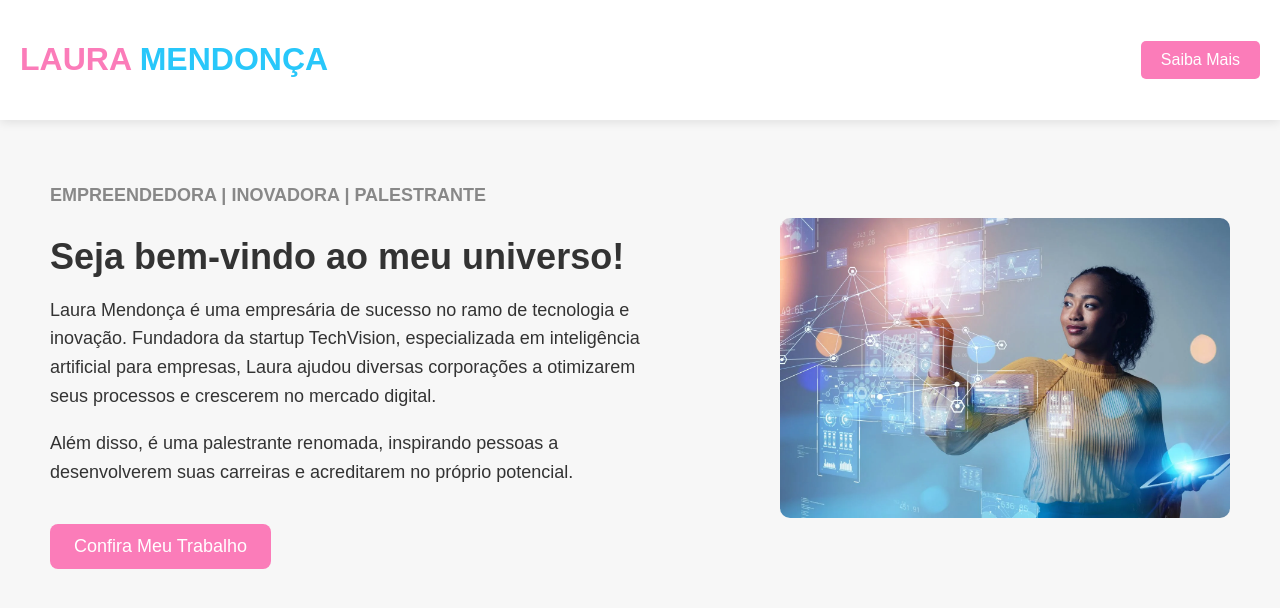
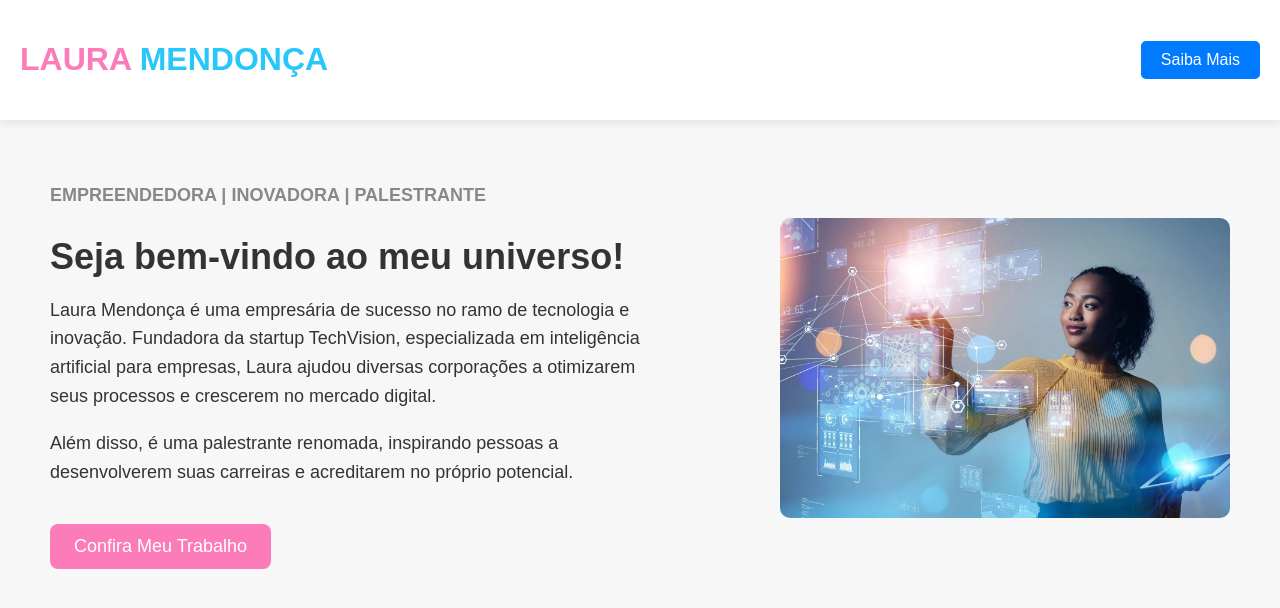
Before and after one commit to gustavoop145/WebMobile, a plain HTML site: page WebMobile/index.html in a window 1280 px wide. Drawn offline with Linux system fonts and the light colour scheme.

Commit message:
index.html

```diff
--- a/WebMobile/index.html
+++ b/WebMobile/index.html
@@ -6,11 +6,21 @@
     <meta name="viewport" content="width=device-width, initial-scale=1.0">
     <title>Laura Mendonça</title>
     <link rel="stylesheet" href="style.css">
+    <style>
+        .button_SaibaMais {
+            padding: 10px 20px;
+            background-color: #007bff;
+            color: white;
+            border: none;
+            cursor: pointer;
+            font-size: 16px;
+        }
+    </style>
 </head>
 <body>
     <header class="cabecalho">
         <h1><span class="color1">LAURA</span> <span class="color2">MENDONÇA</span></h1>
-        <button class="button_SaibaMais">Saiba Mais</button>
+        <button class="button_SaibaMais" id="btnSaibaMais">Saiba Mais</button>
     </header>
 
     <main class="container">
@@ -33,5 +43,20 @@
             <img src="mulheres-ia.webp" alt="Mulheres na tecnologia">
         </section>
     </main>
+
+    <script>
+         window.onload = function() {
+            alert("Bem-vindo ao universo de Laura Mendonça! Explore e inspire-se!");
+        };
+        const button = document.getElementById('btnSaibaMais');
+
+        button.addEventListener('mouseenter', function() {
+            document.body.style.backgroundColor = '#f0f0f0';
+        });
+
+        button.addEventListener('mouseleave', function() {
+            document.body.style.backgroundColor = '';
+        });
+    </script>
 </body>
 </html>
```
